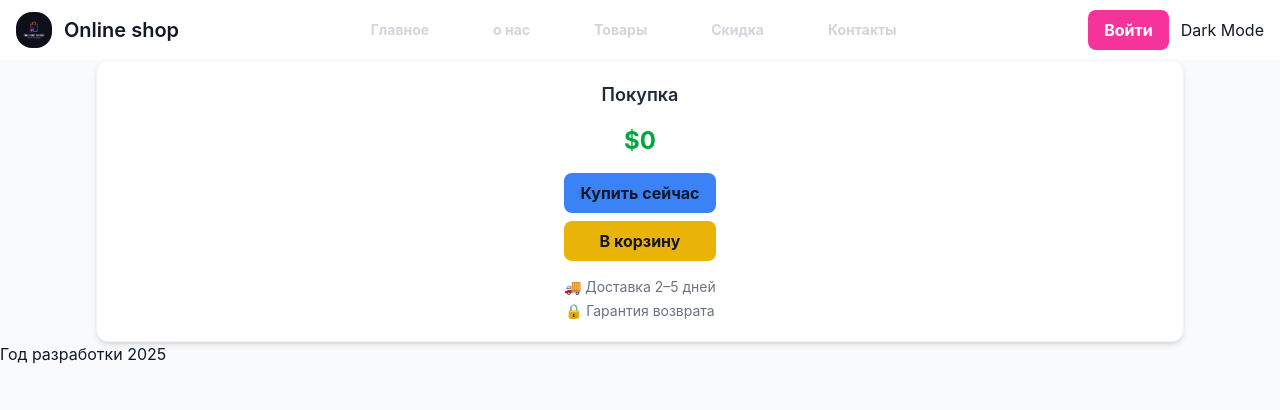
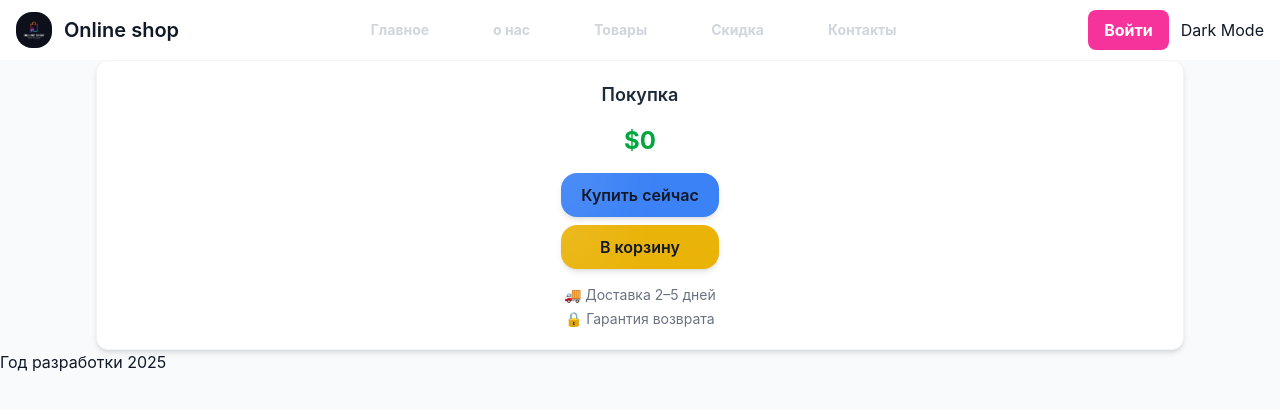
Before and after one commit to Kbilol/Online-shop, a React (Vite) app: page /product/1/buy in a window 1280 px wide. Shown: the top 410 px of the page. Built offline with nearby package versions, Linux system fonts and the light colour scheme.

Commit message:
Новый Ветка

```diff
--- a/src/common/ui/Button.tsx
+++ b/src/common/ui/Button.tsx
@@ -1,4 +1,5 @@
-interface ButtonProps extends React.ButtonHTMLAttributes<HTMLButtonElement> {
+interface ButtonProps
+  extends React.ButtonHTMLAttributes<HTMLButtonElement> {
   variant: "primary" | "second" | "warning" | "fourth";
 }
 
@@ -8,21 +9,34 @@ export const Button: React.FC<ButtonProps> = ({
   ...props
 }) => {
   const base =
-    "text-[var(--button-text)] font-bold py-2 px-4 rounded-lg transition-all hover:cursor-pointer";
+    "relative overflow-hidden text-[var(--button-text)] font-semibold py-2.5 px-5 rounded-2xl transition-all duration-300 hover:cursor-pointer active:scale-95 hover:scale-105 shadow-md hover:shadow-xl backdrop-blur-md";
 
   const variants = {
-    primary: "bg-[var(--color-primary)] hover:bg-[var(--color-primary-hover)]",
+    primary:
+      "bg-[var(--color-primary)] hover:bg-[var(--color-primary-hover)]",
 
-    second: "bg-[var(--color-second)] hover:bg-[var(--color-second-hover)]",
+    second:
+      "bg-[var(--color-second)] hover:bg-[var(--color-second-hover)]",
 
-    warning: "bg-[var(--color-warning)] hover:bg-[var(--color-warning-hover)]",
+    warning:
+      "bg-[var(--color-warning)] hover:bg-[var(--color-warning-hover)]",
 
-    fourth: "bg-[var(--color-fourth)] hover:bg-[var(--color-fourth-hover)]",
+    fourth:
+      "bg-[var(--color-fourth)] hover:bg-[var(--color-fourth-hover)]",
   };
 
   return (
-    <button className={`${base} ${variants[variant]}`} {...props}>
-      {children}
+    <button
+      className={`${base} ${variants[variant]}`}
+      {...props}
+    >
+      <span className="relative z-10">{children}</span>
+
+
+      <div className="absolute inset-0 opacity-0 hover:opacity-100 transition-opacity duration-300 bg-white/10" />
+
+
+      <div className="absolute -top-10 -left-10 w-20 h-20 bg-white/20 rounded-full blur-2xl" />
     </button>
   );
 };
--- /dev/null
+++ b/src/common/ui/fields/Card.tsx
@@ -0,0 +1,74 @@
+import React from "react";
+
+interface CardProps extends React.HTMLAttributes<HTMLDivElement> {
+  variant?: "default" | "elevated" | "outline" | "ghost";
+}
+
+export const Card: React.FC<CardProps> = ({
+  variant = "default",
+  children,
+  className = "",
+  ...props
+}) => {
+  const base = "rounded-xl transition-all text-[var(--color-text-primary)]";
+
+  const variants = {
+    default:
+      "bg-[var(--color-card-bg)] border border-[var(--color-card-border)]",
+
+    elevated:
+      "bg-[var(--color-card-bg)] border border-[var(--color-card-border)] shadow-lg",
+
+    outline: "bg-transparent border border-[var(--color-card-border)]",
+
+    ghost: "bg-transparent border-none",
+  };
+
+  return (
+    <div className={`${base} ${variants[variant]} ${className}`} {...props}>
+      {children}
+    </div>
+  );
+};
+
+export const CardHeader: React.FC<React.HTMLAttributes<HTMLDivElement>> = ({
+  children,
+  className = "",
+  ...props
+}) => {
+  return (
+    <div
+      className={`p-4 border-b border-[var(--color-card-border)] ${className}`}
+      {...props}
+    >
+      {children}
+    </div>
+  );
+};
+
+export const CardBody: React.FC<React.HTMLAttributes<HTMLDivElement>> = ({
+  children,
+  className = "",
+  ...props
+}) => {
+  return (
+    <div className={`p-4 ${className}`} {...props}>
+      {children}
+    </div>
+  );
+};
+
+export const CardFooter: React.FC<React.HTMLAttributes<HTMLDivElement>> = ({
+  children,
+  className = "",
+  ...props
+}) => {
+  return (
+    <div
+      className={`p-4 border-t border-[var(--color-card-border)] ${className}`}
+      {...props}
+    >
+      {children}
+    </div>
+  );
+};
```
